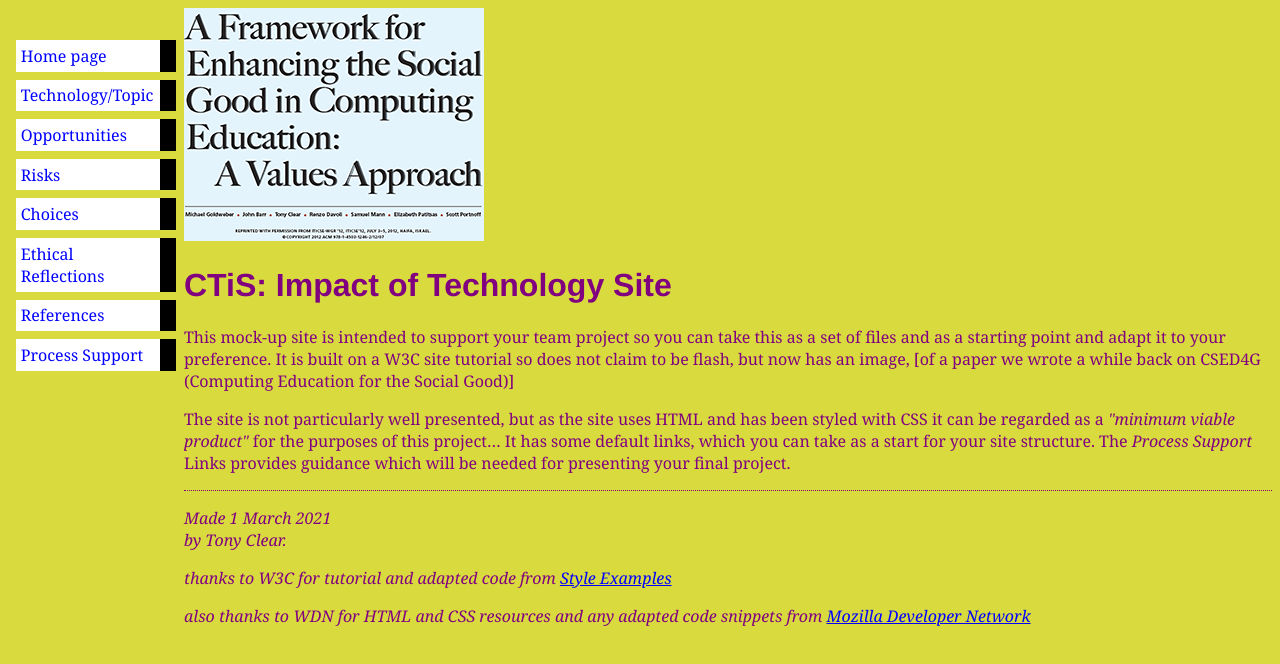
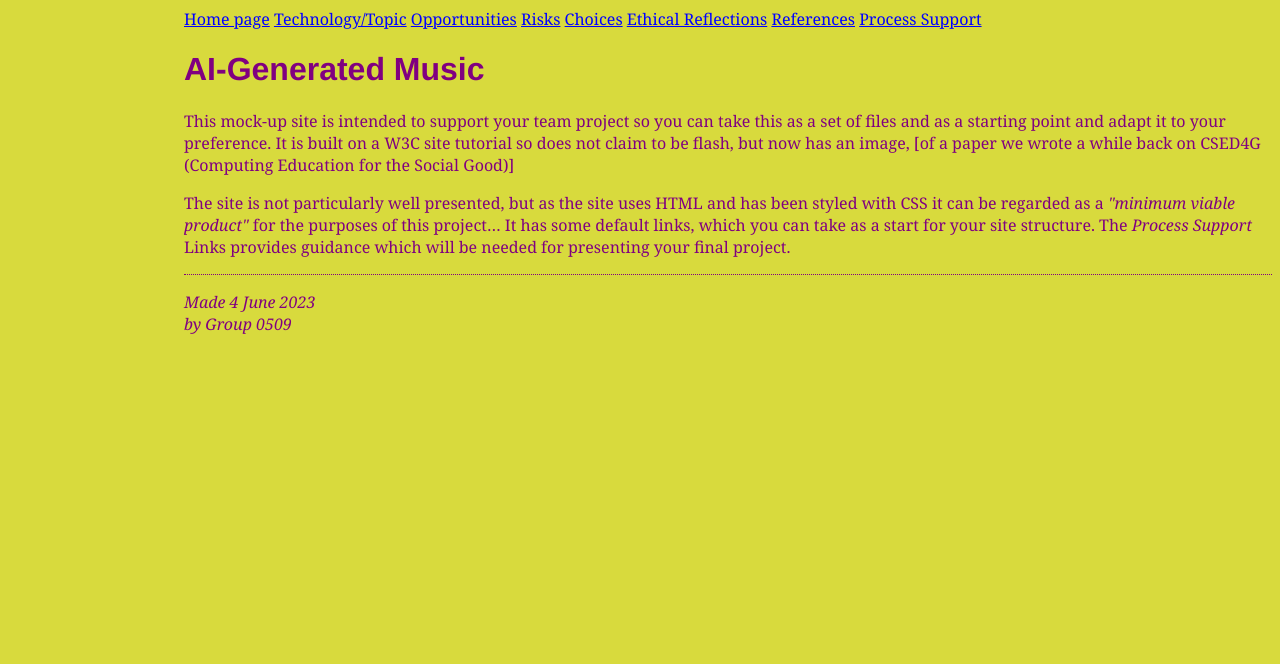
Before and after one commit to AidanKing04/Group0509-Assignment3.github.io, a plain HTML site: page index.html in a window 1280 px wide. Drawn offline with Linux system fonts and the light colour scheme.

Commit message:
Updating index.html
Updated index page

```diff
--- a/index.html
+++ b/index.html
@@ -6,21 +6,22 @@
   </head>
 
 <body>
-<img src="images/csg4ed-small.png" alt="Enhancing Social Good in Computing"
+<div class="navbar-container">
+  <nav>
 <!-- Site navigation menu -->
-<ul class="navbar">
-  <li><a href="index.html">Home page</a>
-  <li><a href="misc/topic.html">Technology/Topic</a>
-	<li><a href="misc/opportunities.html">Opportunities</a>
-	<li><a href="misc/risks.html">Risks</a>
-	<li><a href="misc/choices.html">Choices</a>
-	<li><a href="misc/ethics.html">Ethical Reflections</a>
-	<li><a href="misc/references.html">References</a>
-   <li><a href="misc/process.html">Process Support</a>
-</ul>
+  <a href="index.html">Home page</a>
+  <a href="misc/topic.html">Technology/Topic</a>
+	<a href="misc/opportunities.html">Opportunities</a>
+	<a href="misc/risks.html">Risks</a>
+	<a href="misc/choices.html">Choices</a>
+	<a href="misc/ethics.html">Ethical Reflections</a>
+	<a href="misc/references.html">References</a>
+   <a href="misc/process.html">Process Support</a>
 
+  </nav>
+</div>
 <!-- Main content -->
-<h1>CTiS: Impact of Technology Site</h1>
+<h1>AI-Generated Music</h1>
 
 
 </ul><p>This mock-up site is intended to support your team project so you can take this as a set of files and as a starting point and adapt it to your preference.
@@ -30,11 +31,7 @@ It has some default links, which you can take as a start for your site structure
 
 
 <!-- Sign and date the page, it's only polite! -->
-<address>Made 1 March 2021<br>
-  by Tony Clear.</address>
-
-<p><em>thanks to W3C for tutorial and adapted code from <a href="https://www.w3.org/Style/Examples/011/firstcss.en.html">Style Examples</a></p></em>
-<p><em>also thanks to WDN for HTML and CSS resources and any adapted code snippets from <a href= "https://developer.mozilla.org/en-US/docs/Web">Mozilla Developer Network</a></p></em
-
+<address>Made 4 June 2023<br>
+  by Group 0509</address>
 </body>
 </html>
```
